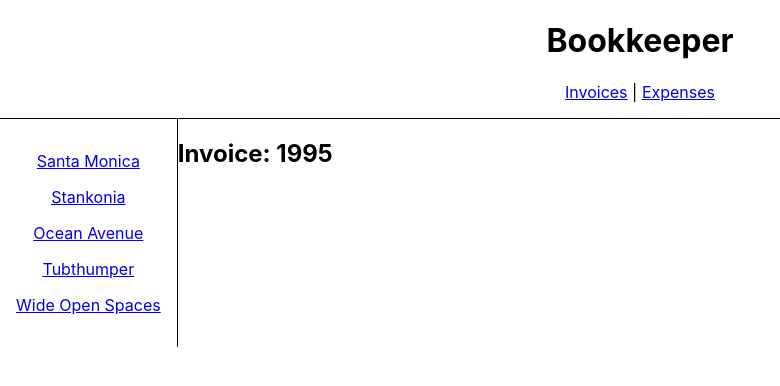
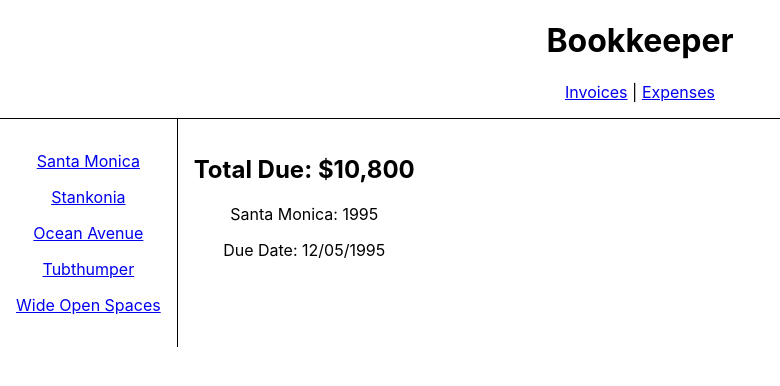
Before and after one commit to gingerheef003/router-tutorial, a React (Create React App) app: page /invoices/1995 in a window 1280 px wide. Shown: the top 386 px of the page, without its empty margins (0-780 px from the left). Built offline with nearby package versions, Linux system fonts and the light colour scheme.

Commit message:
invoice lookup

```diff
--- a/src/data.js
+++ b/src/data.js
@@ -34,3 +34,9 @@
 export function getInvoices() {
     return invoices;
 }
+
+export function getInvoice(number) {
+    return invoices.find(
+        (invoice) => invoice.number === number
+    )
+}
--- a/src/routes/invoice.jsx
+++ b/src/routes/invoice.jsx
@@ -1,6 +1,16 @@
 import { useParams } from "react-router-dom"
+import { getInvoice } from "../data";
 
 export default function Invoice() {
     let params = useParams();
-    return <h2>Invoice: {params.invoiceId}</h2>
+    let invoice = getInvoice(parseInt(params.invoiceId, 10));
+    return (
+        <main style={{ padding: "1rem" }}>
+            <h2>Total Due: {invoice.amount}</h2>
+            <p>
+                {invoice.name}: {invoice.number}
+            </p>
+            <p>Due Date: {invoice.due}</p>
+        </main>
+    );
 }
```
Lines whose indentation alone changed are shown as unchanged.
